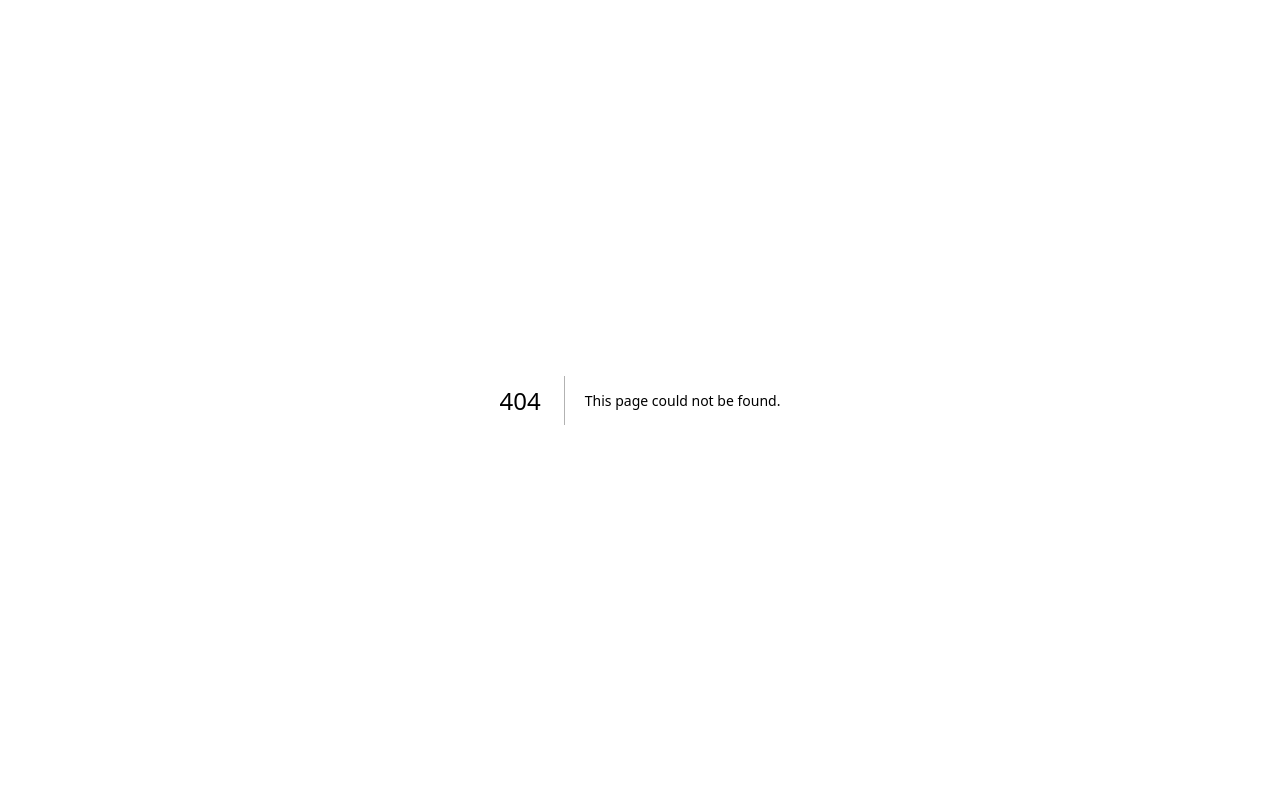
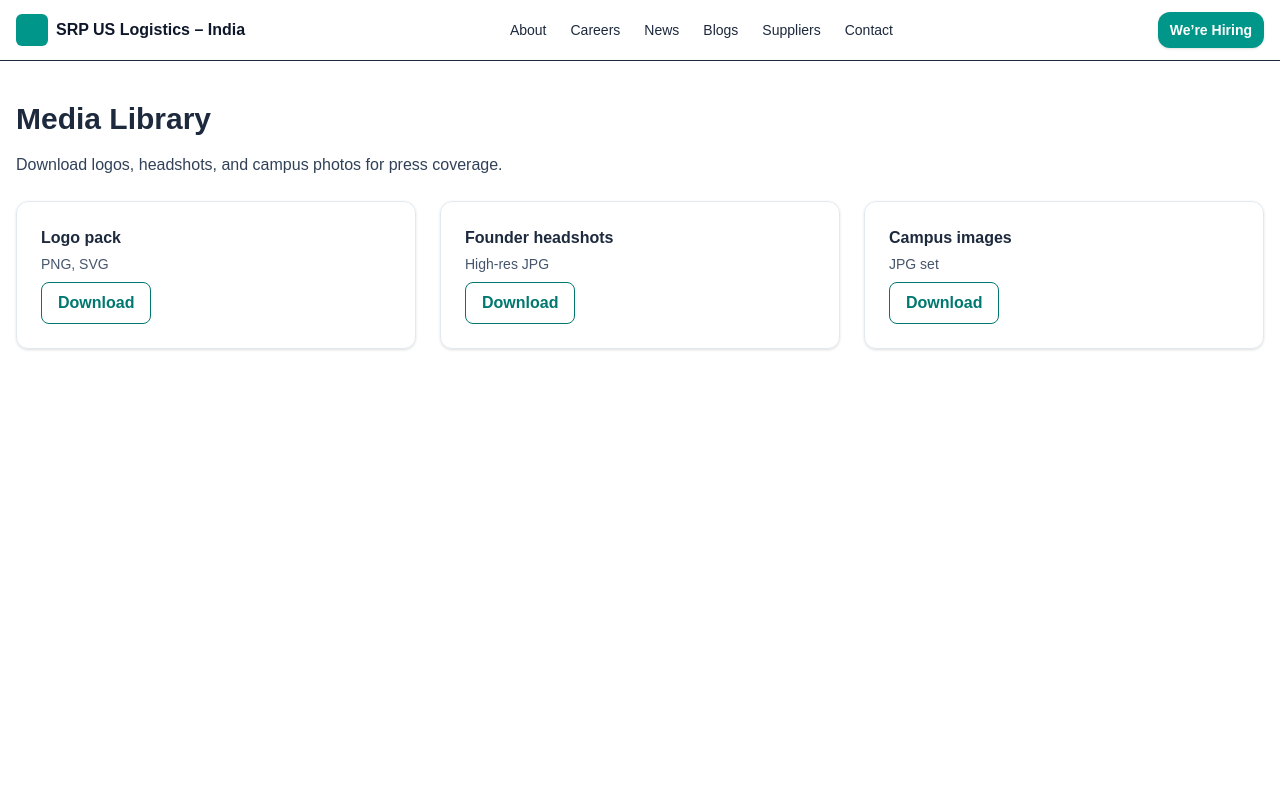
Before and after one commit to vivekinsonix/srp-india, a Next.js app: page /news/post/media-library in a window 1280 px wide. Before the commit this address had no page. Shown: the top 800 px of the page. Built offline with nearby package versions, Linux system fonts and the light colour scheme.

Commit message:
inner page added

```diff
--- a/src/app/news/events/page.tsx
+++ b/src/app/news/events/page.tsx
@@ -15,14 +15,14 @@ export default function EventsPage() {
       date: "Jul 2025",
       title: "Youth talk on BPO careers",
       desc: "Key takeaways for local talent and first-time professionals.",
-      link: "#",
+      link: "../careers/openings/opening-senior-bpo-agent",
       cta: "Read more →",
     },
     {
       date: "Jun 2025",
       title: "Podcast: Scaling brokerage from Mohali",
       desc: "A conversation on operations, training, and community impact.",
-      link: "#",
+      link: "../careers/openings/opening-senior-bpo-agent",
       cta: "Listen →",
     },
   ];
--- /dev/null
+++ b/src/app/news/post/media-library/page.tsx
@@ -0,0 +1,56 @@
+// app/media-library/page.tsx
+"use client";
+import Header from "../../../header/page";
+import Footer from "../../../footer/page";
+export default function MediaLibraryPage() {
+  const mediaItems = [
+    {
+      title: "Logo pack",
+      desc: "PNG, SVG",
+      link: "#",
+    },
+    {
+      title: "Founder headshots",
+      desc: "High-res JPG",
+      link: "#",
+    },
+    {
+      title: "Campus images",
+      desc: "JPG set",
+      link: "#",
+    },
+  ];
+
+  return (
+              <>
+               <div className="min-h-screen bg-white text-slate-800">
+                  <Header />
+          <main className="container mx-auto max-w-7xl px-4 py-10">
+      <h1 className="text-3xl font-semibold">Media Library</h1>
+      <p className="mt-4 text-slate-700">
+        Download logos, headshots, and campus photos for press coverage.
+      </p>
+
+      <div className="mt-6 grid gap-6 md:grid-cols-3">
+        {mediaItems.map((item, idx) => (
+          <div
+            key={idx}
+            className="rounded-xl border border-slate-200 p-6 shadow-sm transition hover:shadow-md"
+          >
+            <h3 className="font-semibold">{item.title}</h3>
+            <p className="mt-1 text-sm text-slate-600">{item.desc}</p>
+            <a
+              href={item.link}
+              className="mt-2 inline-block rounded-lg border border-teal-700 px-4 py-2 text-teal-700 font-semibold hover:bg-teal-700 hover:text-white transition"
+            >
+              Download
+            </a>
+          </div>
+        ))}
+      </div>
+    </main>
+             </div>
+               <Footer />
+               </>
+  );
+}
--- a/src/app/news/post/page.tsx
+++ b/src/app/news/post/page.tsx
@@ -22,7 +22,7 @@ export default function PostsPage() {
       title: "Media Kit Updated",
       meta: "Aug 15, 2025 • Media Team",
       desc: "Fresh headshots, campus images, and logos available for download.",
-      link: "/news/media-library.html",
+      link: "post/media-library",
       cta: "Media Library →",
     },
   ];
```
